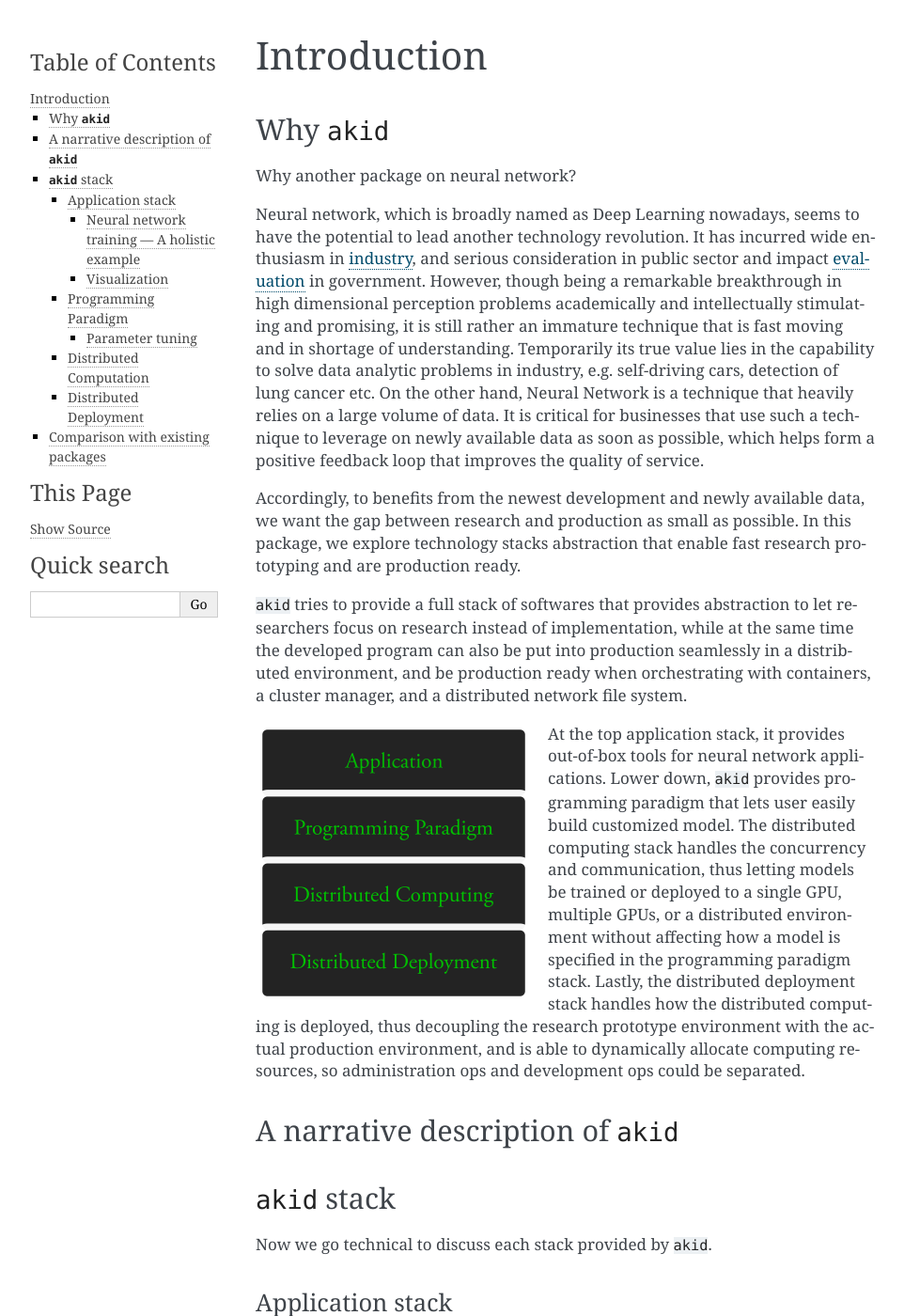
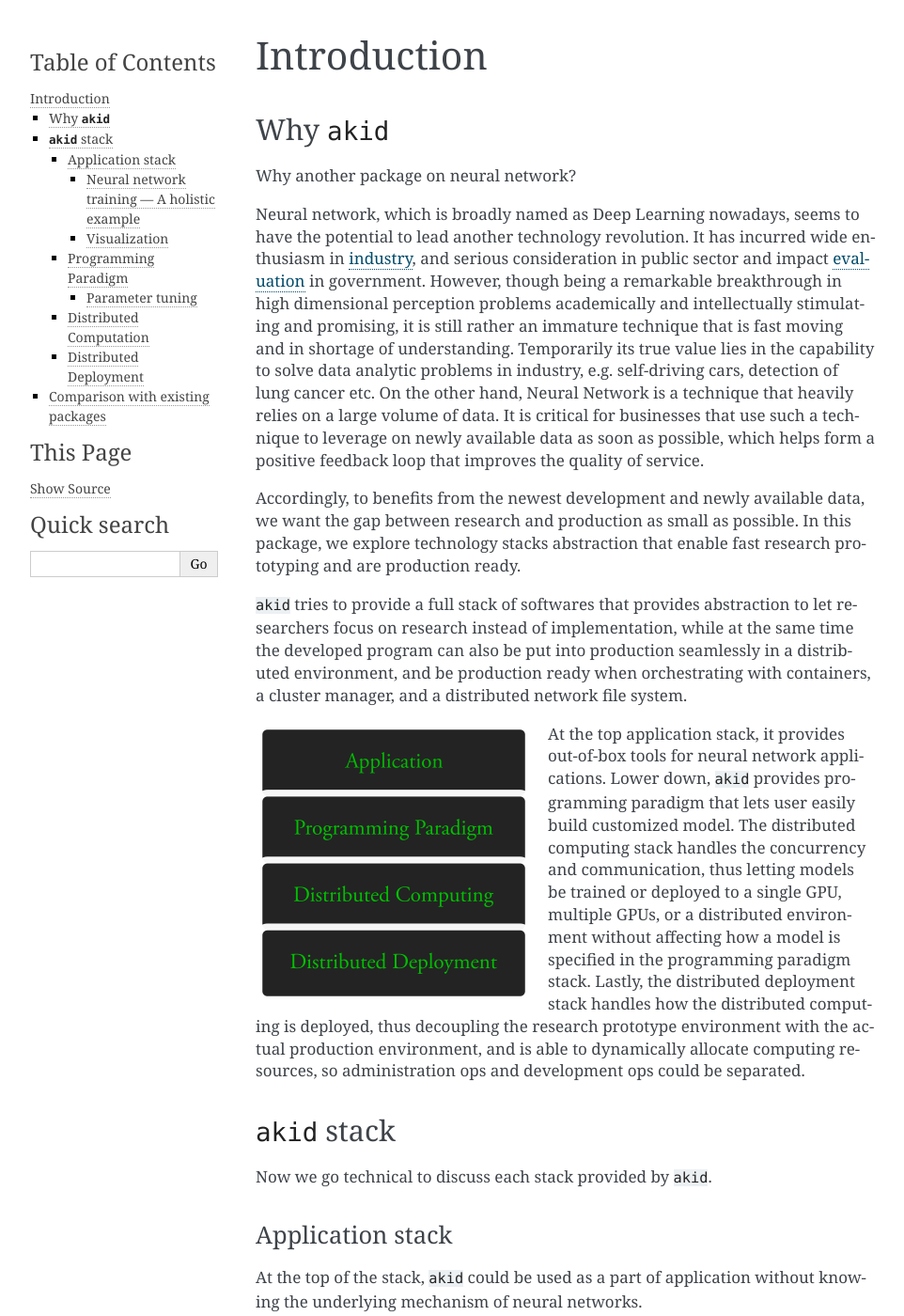
Before and after one commit to shawnLeeZX/akid, a Sphinx documentation site: the page built from docs/intros/index.md, in a window 1280 px wide and 1400 px high. Shown: the whole window at 94% size, without its empty margins (148-1110 px from the left). Built offline with Sphinx 7.4.7, drawn with Linux system fonts in a browser that asks for light colours.

Commit message:
Dangling section name fix.

```diff
--- a/docs/intros/index.md
+++ b/docs/intros/index.md
@@ -48,10 +48,6 @@ deployment stack handles how the distributed computing is deployed, thus
 decoupling the research prototype environment with the actual production
 environment, and is able to dynamically allocate computing resources, so
 administration ops and development ops could be separated.
-
-
-## A narrative description of `akid`
-
 
 ## `akid` stack
 
```
